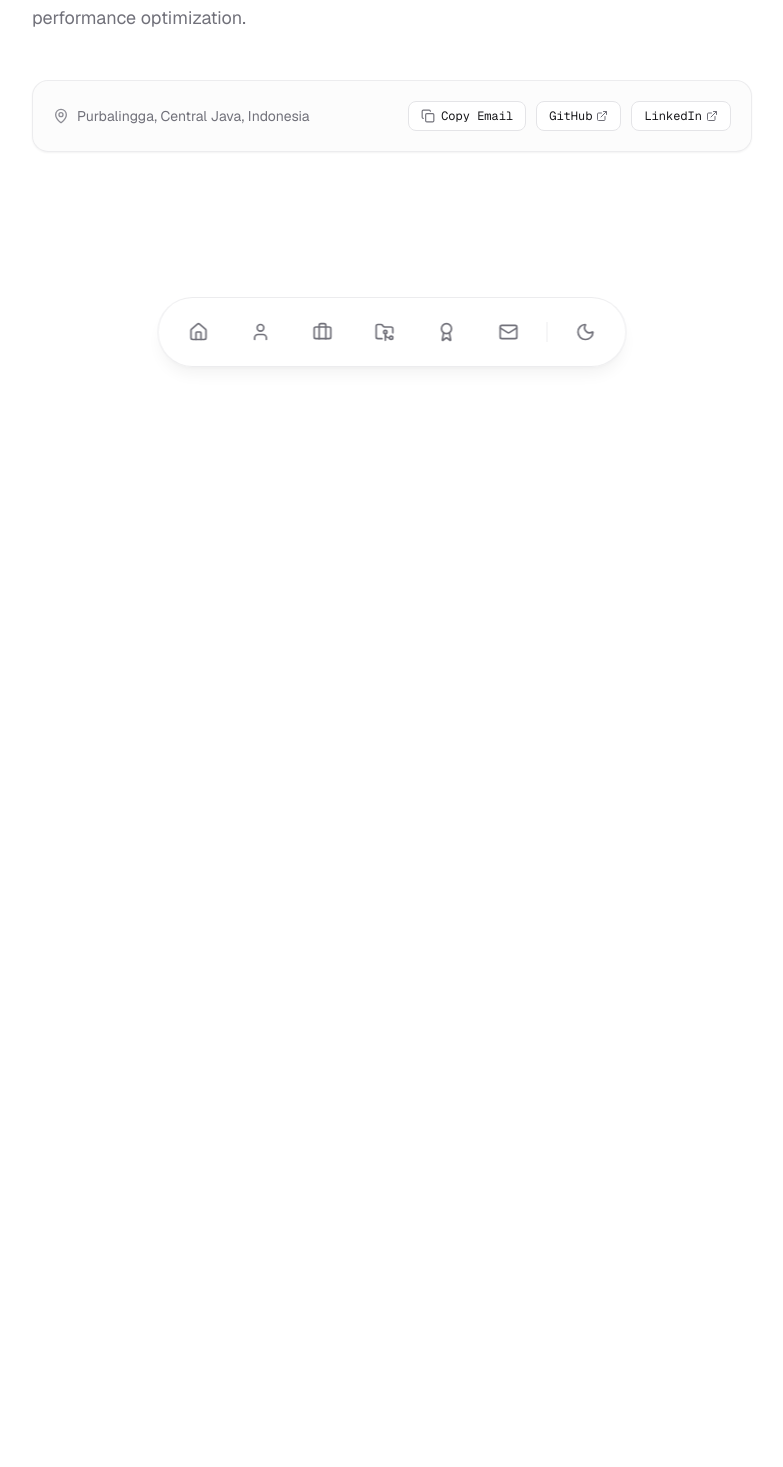
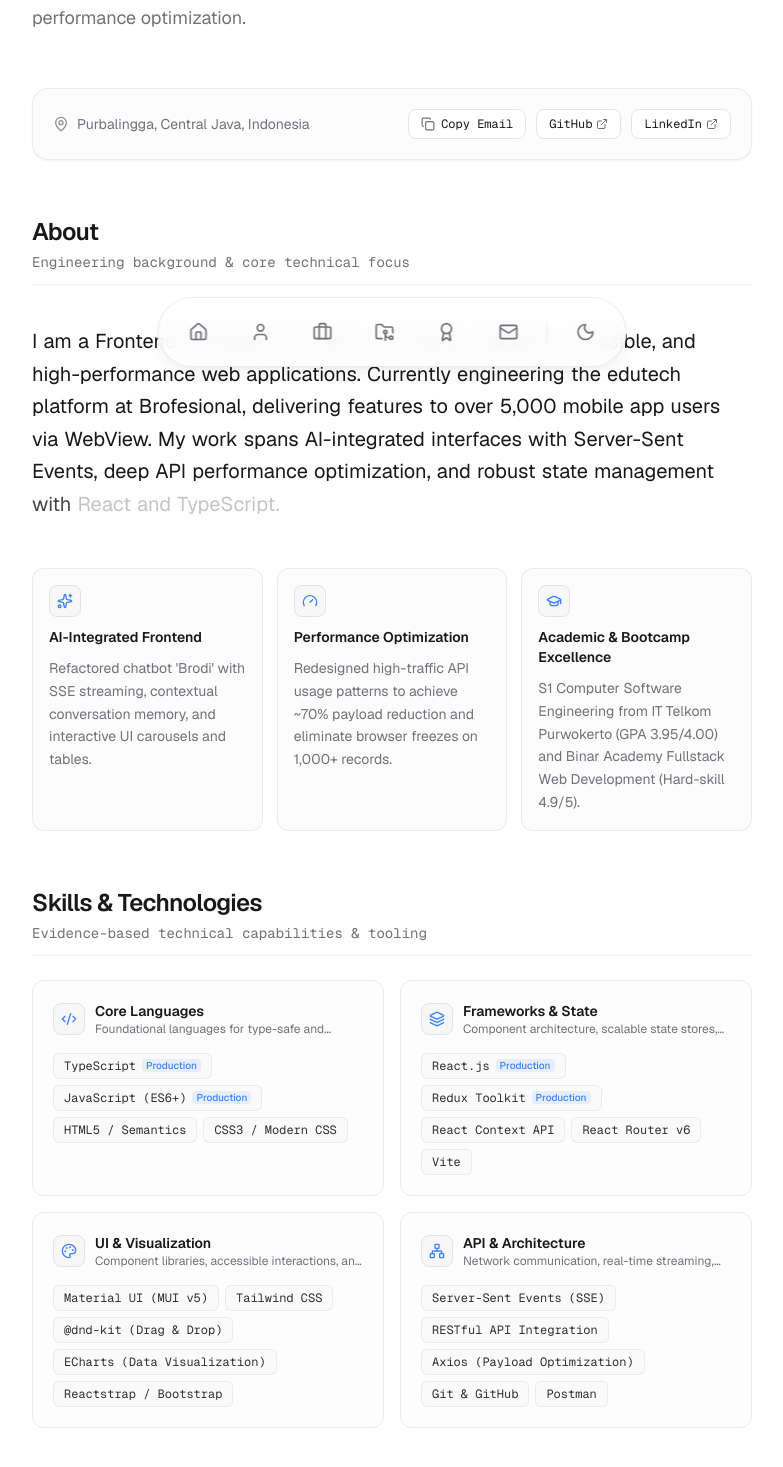
Before and after one commit to Brahmastabagus/portfolio, a Next.js app: page / in a window 1280 px wide. Shown: the part 409-1876 px from the top of the page, without its empty margins (248-1031 px from the left). Before the commit the page ends 800 px from the top, so only its background shows below. Built offline with nearby package versions, Linux system fonts and the light colour scheme.

Commit message:
feat(about): add About and Skills sections to homepage and update quick overview component

```diff
--- a/app/page.tsx
+++ b/app/page.tsx
@@ -1,12 +1,16 @@
 import { Hero } from "@/components/hero";
 import { QuickOverview } from "@/components/quick-overview";
+import { About } from "@/components/about";
+import { Skills } from "@/components/skills";
 
 export default function HomePage() {
   return (
-    <main className="mx-auto w-full max-w-3xl px-4 sm:px-6 py-12 md:py-16 pb-32 flex flex-col gap-10 sm:gap-12">
+    <main className="mx-auto w-full max-w-3xl px-4 sm:px-6 py-12 md:py-16 pb-32 flex flex-col gap-12 sm:gap-14">
       <Hero />
       <QuickOverview />
-      {/* Subsequent sections: About, Skills, Experience, Education, Projects, Certifications, Contact */}
+      <About />
+      <Skills />
+      {/* Subsequent sections: Experience, Education, Projects, Certifications, Contact */}
     </main>
   );
 }
--- /dev/null
+++ b/components/about.tsx
@@ -0,0 +1,108 @@
+"use client";
+
+import React, { useRef } from "react";
+import { motion, useScroll, useTransform, MotionValue } from "motion/react";
+import { Sparkles, Gauge, GraduationCap } from "lucide-react";
+
+interface WordProps {
+  children: string;
+  progress: MotionValue<number>;
+  range: [number, number];
+}
+
+function Word({ children, progress, range }: WordProps) {
+  const opacity = useTransform(progress, range, [0.25, 1]);
+
+  return (
+    <span className="relative inline-block mr-1.5">
+      <motion.span style={{ opacity }} className="text-foreground">
+        {children}
+      </motion.span>
+    </span>
+  );
+}
+
+const NARRATIVE_TEXT =
+  "I am a Frontend Developer focused on building scalable, accessible, and high-performance web applications. Currently engineering the edutech platform at Brofesional, delivering features to over 5,000 mobile app users via WebView. My work spans AI-integrated interfaces with Server-Sent Events, deep API performance optimization, and robust state management with React and TypeScript.";
+
+export function About() {
+  const containerRef = useRef<HTMLDivElement>(null);
+  const { scrollYProgress } = useScroll({
+    target: containerRef,
+    offset: ["start 0.85", "start 0.35"],
+  });
+
+  const words = NARRATIVE_TEXT.split(" ");
+
+  const highlights = [
+    {
+      icon: Sparkles,
+      title: "AI-Integrated Frontend",
+      description:
+        "Refactored chatbot 'Brodi' with SSE streaming, contextual conversation memory, and interactive UI carousels and tables.",
+    },
+    {
+      icon: Gauge,
+      title: "Performance Optimization",
+      description:
+        "Redesigned high-traffic API usage patterns to achieve ~70% payload reduction and eliminate browser freezes on 1,000+ records.",
+    },
+    {
+      icon: GraduationCap,
+      title: "Academic & Bootcamp Excellence",
+      description:
+        "S1 Computer Software Engineering from IT Telkom Purwokerto (GPA 3.95/4.00) and Binar Academy Fullstack Web Development (Hard-skill 4.9/5).",
+    },
+  ];
+
+  return (
+    <section id="about" className="flex flex-col gap-8 scroll-mt-24" aria-label="About Me">
+      <div className="flex flex-col gap-1 border-b border-border/60 pb-3">
+        <h2 className="text-xl sm:text-2xl font-semibold tracking-tight text-foreground">
+          About
+        </h2>
+        <p className="text-sm font-mono text-muted-foreground">
+          Engineering background & core technical focus
+        </p>
+      </div>
+
+      {/* Editorial Scroll Reveal Paragraph */}
+      <div ref={containerRef} className="py-2">
+        <p className="text-lg sm:text-xl font-normal leading-relaxed text-muted-foreground/40">
+          {words.map((word, i) => {
+            const start = i / words.length;
+            const end = start + 1 / words.length;
+            return (
+              <Word key={`${word}-${i}`} progress={scrollYProgress} range={[start, end]}>
+                {word}
+              </Word>
+            );
+          })}
+        </p>
+      </div>
+
+      {/* Key Highlights Grid */}
+      <div className="grid grid-cols-1 md:grid-cols-3 gap-3.5 pt-2">
+        {highlights.map((item) => {
+          const Icon = item.icon;
+          return (
+            <div
+              key={item.title}
+              className="rounded-xl border border-border/70 bg-card/50 p-4 flex flex-col gap-2.5 transition-colors hover:border-border"
+            >
+              <div className="size-8 rounded-lg border border-border bg-muted/60 flex items-center justify-center text-foreground">
+                <Icon className="size-4 text-accent-blue" />
+              </div>
+              <h3 className="text-sm font-semibold text-foreground">
+                {item.title}
+              </h3>
+              <p className="text-xs sm:text-sm text-muted-foreground leading-relaxed">
+                {item.description}
+              </p>
+            </div>
+          );
+        })}
+      </div>
+    </section>
+  );
+}
--- a/components/quick-overview.tsx
+++ b/components/quick-overview.tsx
@@ -1,7 +1,7 @@
 "use client";
 
 import React, { useState } from "react";
-import { MapPin, Briefcase, Copy, Check, ExternalLink } from "lucide-react";
+import { MapPin, Copy, Check, ExternalLink } from "lucide-react";
 
 // Public email can be updated when provided by user
 const PUBLIC_EMAIL = "brahmastabagus@gmail.com";
--- /dev/null
+++ b/components/skills.tsx
@@ -0,0 +1,117 @@
+import React from "react";
+import { Code2, Layers, Palette, Network } from "lucide-react";
+
+interface SkillCategory {
+  title: string;
+  icon: React.ComponentType<{ className?: string }>;
+  description: string;
+  skills: Array<{ name: string; level?: string }>;
+}
+
+const SKILL_CATEGORIES: SkillCategory[] = [
+  {
+    title: "Core Languages",
+    icon: Code2,
+    description: "Foundational languages for type-safe and performant client applications",
+    skills: [
+      { name: "TypeScript", level: "Production" },
+      { name: "JavaScript (ES6+)", level: "Production" },
+      { name: "HTML5 / Semantics" },
+      { name: "CSS3 / Modern CSS" },
+    ],
+  },
+  {
+    title: "Frameworks & State",
+    icon: Layers,
+    description: "Component architecture, scalable state stores, and client routing",
+    skills: [
+      { name: "React.js", level: "Production" },
+      { name: "Redux Toolkit", level: "Production" },
+      { name: "React Context API" },
+      { name: "React Router v6" },
+      { name: "Vite" },
+    ],
+  },
+  {
+    title: "UI & Visualization",
+    icon: Palette,
+    description: "Component libraries, accessible interactions, and data charts",
+    skills: [
+      { name: "Material UI (MUI v5)" },
+      { name: "Tailwind CSS" },
+      { name: "@dnd-kit (Drag & Drop)" },
+      { name: "ECharts (Data Visualization)" },
+      { name: "Reactstrap / Bootstrap" },
+    ],
+  },
+  {
+    title: "API & Architecture",
+    icon: Network,
+    description: "Network communication, real-time streaming, and tooling",
+    skills: [
+      { name: "Server-Sent Events (SSE)" },
+      { name: "RESTful API Integration" },
+      { name: "Axios (Payload Optimization)" },
+      // { name: "Firebase (Push Notifications)" },
+      { name: "Git & GitHub" },
+      { name: "Postman" },
+    ],
+  },
+];
+
+export function Skills() {
+  return (
+    <section id="skills" className="flex flex-col gap-6 scroll-mt-24" aria-label="Skills and Technologies">
+      <div className="flex flex-col gap-1 border-b border-border/60 pb-3">
+        <h2 className="text-xl sm:text-2xl font-semibold tracking-tight text-foreground">
+          Skills & Technologies
+        </h2>
+        <p className="text-sm font-mono text-muted-foreground">
+          Evidence-based technical capabilities & tooling
+        </p>
+      </div>
+
+      <div className="grid grid-cols-1 md:grid-cols-2 gap-4">
+        {SKILL_CATEGORIES.map((category) => {
+          const Icon = category.icon;
+          return (
+            <div
+              key={category.title}
+              className="rounded-xl border border-border/70 bg-card/40 p-4 sm:p-5 flex flex-col gap-3 transition-all hover:border-border/90 hover:bg-card/60"
+            >
+              <div className="flex items-center gap-2.5">
+                <div className="size-8 rounded-lg border border-border bg-muted/60 flex items-center justify-center text-foreground shrink-0">
+                  <Icon className="size-4 text-accent-blue" />
+                </div>
+                <div>
+                  <h3 className="text-sm font-semibold text-foreground">
+                    {category.title}
+                  </h3>
+                  <p className="text-xs text-muted-foreground line-clamp-1">
+                    {category.description}
+                  </p>
+                </div>
+              </div>
+
+              <div className="flex flex-wrap gap-1.5 pt-1">
+                {category.skills.map((skill) => (
+                  <span
+                    key={skill.name}
+                    className="inline-flex items-center gap-1.5 px-2.5 py-1 rounded-md text-xs font-mono border border-border/70 bg-muted/30 text-foreground/90 transition-colors hover:border-accent-blue/50 hover:text-foreground"
+                  >
+                    <span>{skill.name}</span>
+                    {skill.level && (
+                      <span className="text-[10px] px-1 py-0.2 rounded bg-accent-blue/10 text-accent-blue font-sans font-medium">
+                        {skill.level}
+                      </span>
+                    )}
+                  </span>
+                ))}
+              </div>
+            </div>
+          );
+        })}
+      </div>
+    </section>
+  );
+}
```
